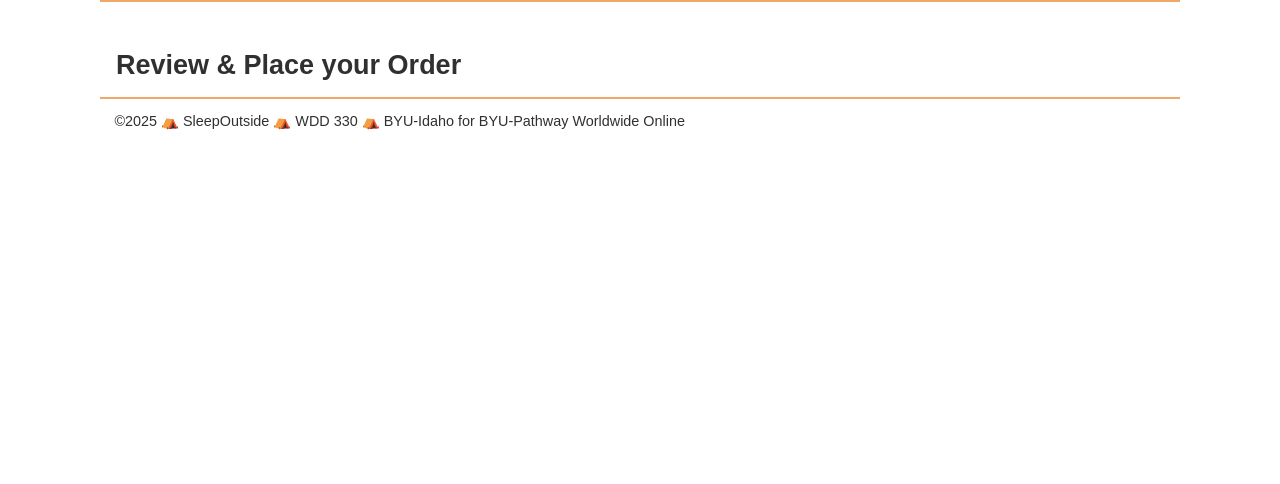
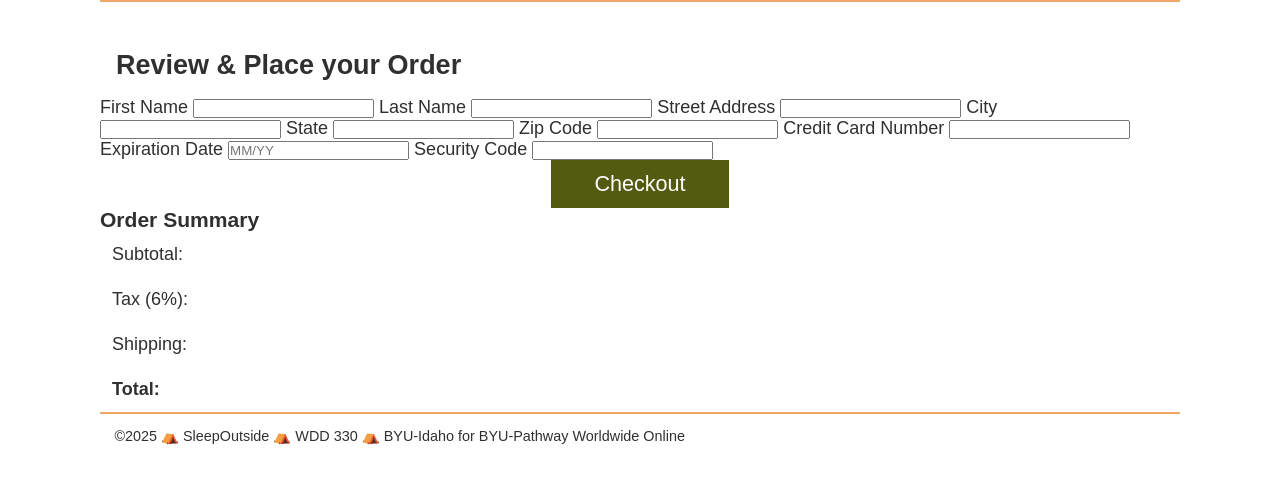
Before and after one commit to snipercoder96/wdd330-sleepoutside, a website: page src/checkout/index.html in a window 1280 px wide. Shown: the part 136-620 px from the top of the page. Drawn offline with Linux system fonts and the light colour scheme; files that its build step writes are made by us from their sources; files whose address does not match are found by name.

Commit message:
Made CheckoutProcess.mjs file

```diff
--- a/src/checkout/index.html
+++ b/src/checkout/index.html
@@ -60,6 +60,50 @@
       <section class="products">
         <h2>Review & Place your Order</h2>
       </section>
+
+      <form id="checkoutForm" method="post">
+        <!-- Customer Name -->
+        <label for="fname">First Name</label>
+        <input type="text" id="fname" name="fname" required>
+
+        <label for="lname">Last Name</label>
+        <input type="text" id="lname" name="lname" required>
+
+        <!-- Address -->
+        <label for="street">Street Address</label>
+        <input type="text" id="street" name="street" required>
+
+        <label for="city">City</label>
+        <input type="text" id="city" name="city" required>
+
+        <label for="state">State</label>
+        <input type="text" id="state" name="state" required>
+
+        <label for="zip">Zip Code</label>
+        <input type="text" id="zip" name="zip" required>
+
+        <!-- Payment -->
+        <label for="cardNumber">Credit Card Number</label>
+        <input type="text" id="cardNumber" name="cardNumber" required>
+
+        <label for="expiration">Expiration Date</label>
+        <input type="text" id="expiration" name="expiration" placeholder="MM/YY" required>
+
+        <label for="code">Security Code</label>
+        <input type="text" id="code" name="code" required>
+
+        <!-- Submit -->
+        <button type="submit">Checkout</button>
+      </form>
+
+      <!-- Order Summary -->
+      <summary id="orderSummary">
+        <h3>Order Summary</h3>
+        <p>Subtotal: <span id="subtotal"></span></p>
+        <p>Tax (6%): <span id="tax"></span></p>
+        <p>Shipping: <span id="shipping"></span></p>
+        <p><strong>Total: <span id="orderTotal"></span></strong></p>
+      </summary>
     </main>
 
     <footer>
```
Also changed, not shown: src/js/CheckoutProcess.mjs (added, +46 -0 lines).
